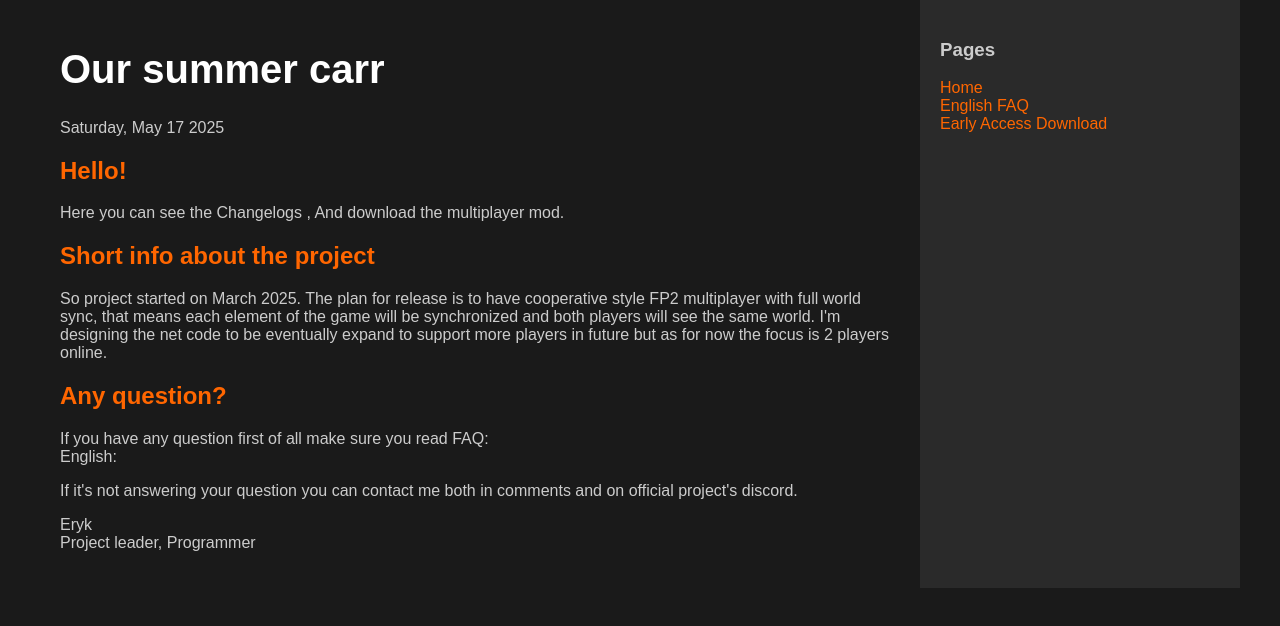
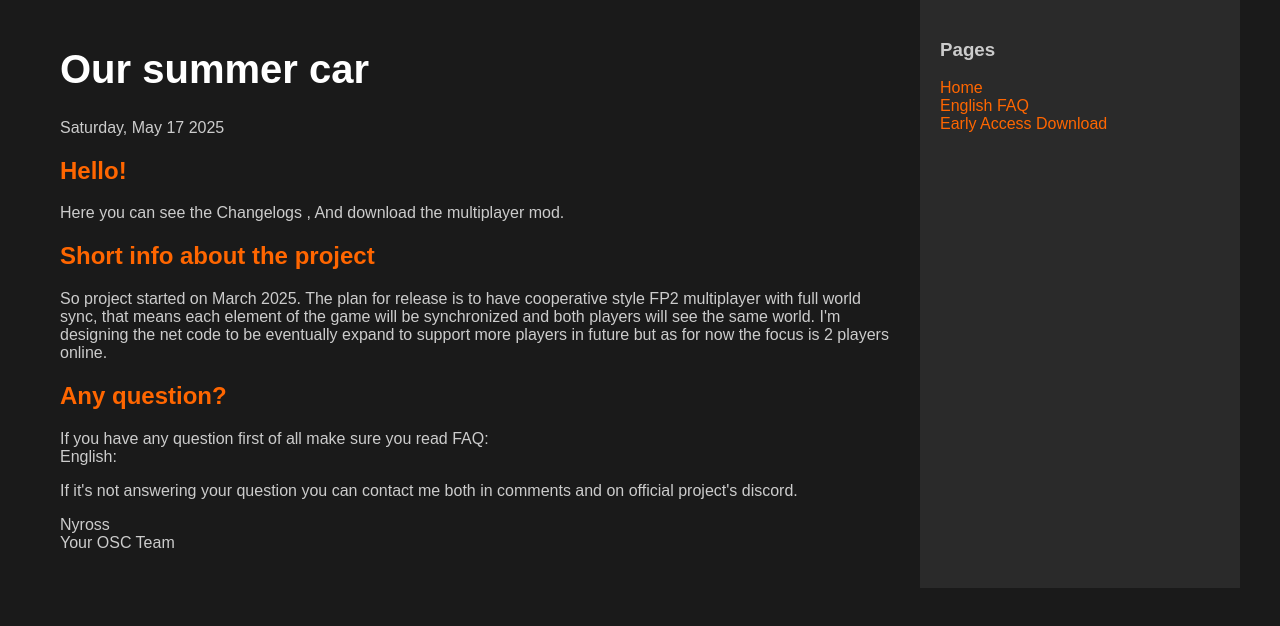
Before and after one commit to Oursummercar614/OursummercarHome, a plain HTML site: page index.html in a window 1280 px wide. Drawn offline with Linux system fonts and the light colour scheme.

Commit message:
Update index.html

```diff
--- a/index.html
+++ b/index.html
@@ -49,7 +49,7 @@
 <body>
     <div class="container">
         <div class="main-content">
-            <h1>Our summer carr</h1>
+            <h1>Our summer car</h1>
             <p>Saturday, May 17 2025</p>
             <h2>Hello!</h2>
             <p>Here you can see the Changelogs , And download the multiplayer mod.</p>
@@ -61,7 +61,7 @@
             <p>If you have any question first of all make sure you read FAQ: <br>
             English: <a href="SITE!!!!!!!!!!"></a></p>
             <p>If it's not answering your question you can contact me both in comments and on official project's discord.</p>
-            <p>Eryk <br> Project leader, Programmer</p>
+            <p>Nyross <br>Your OSC Team</p>
         </div>
         <div class="sidebar">
             <h3>Pages</h3>
```
